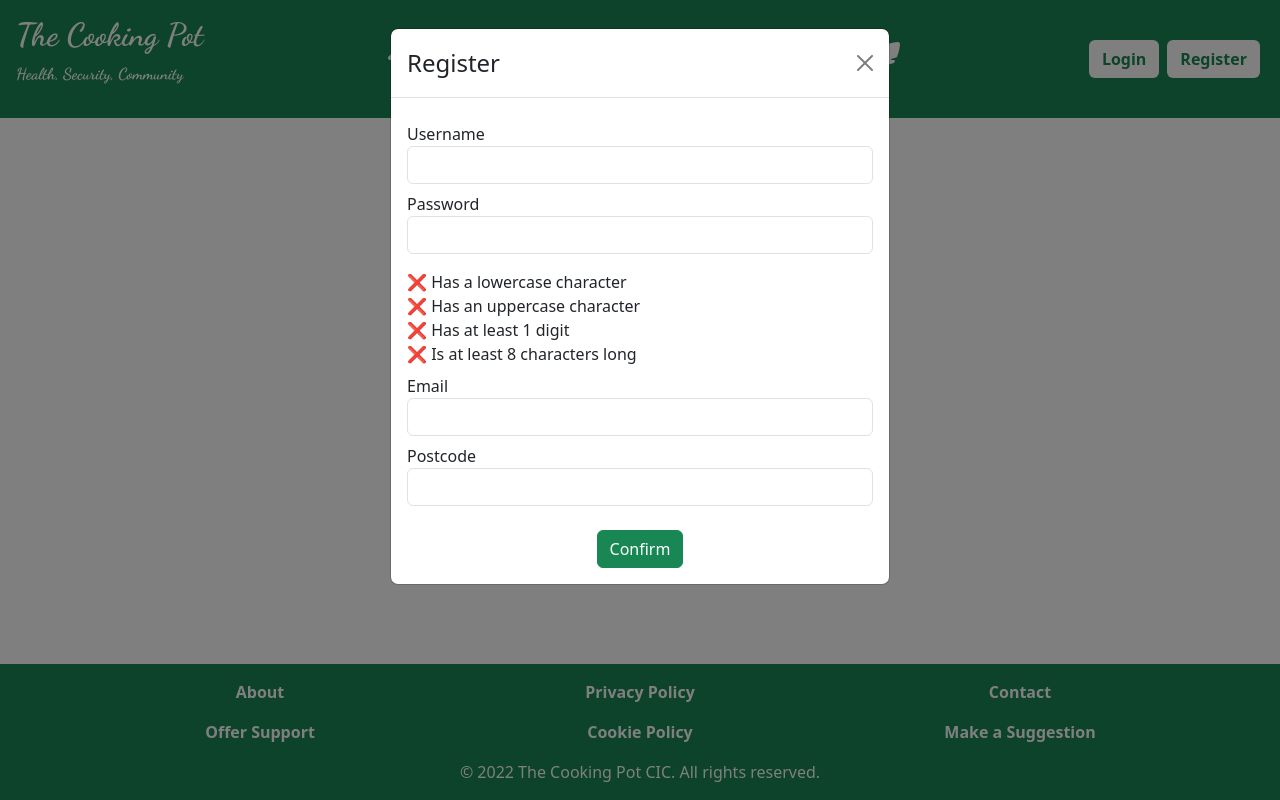
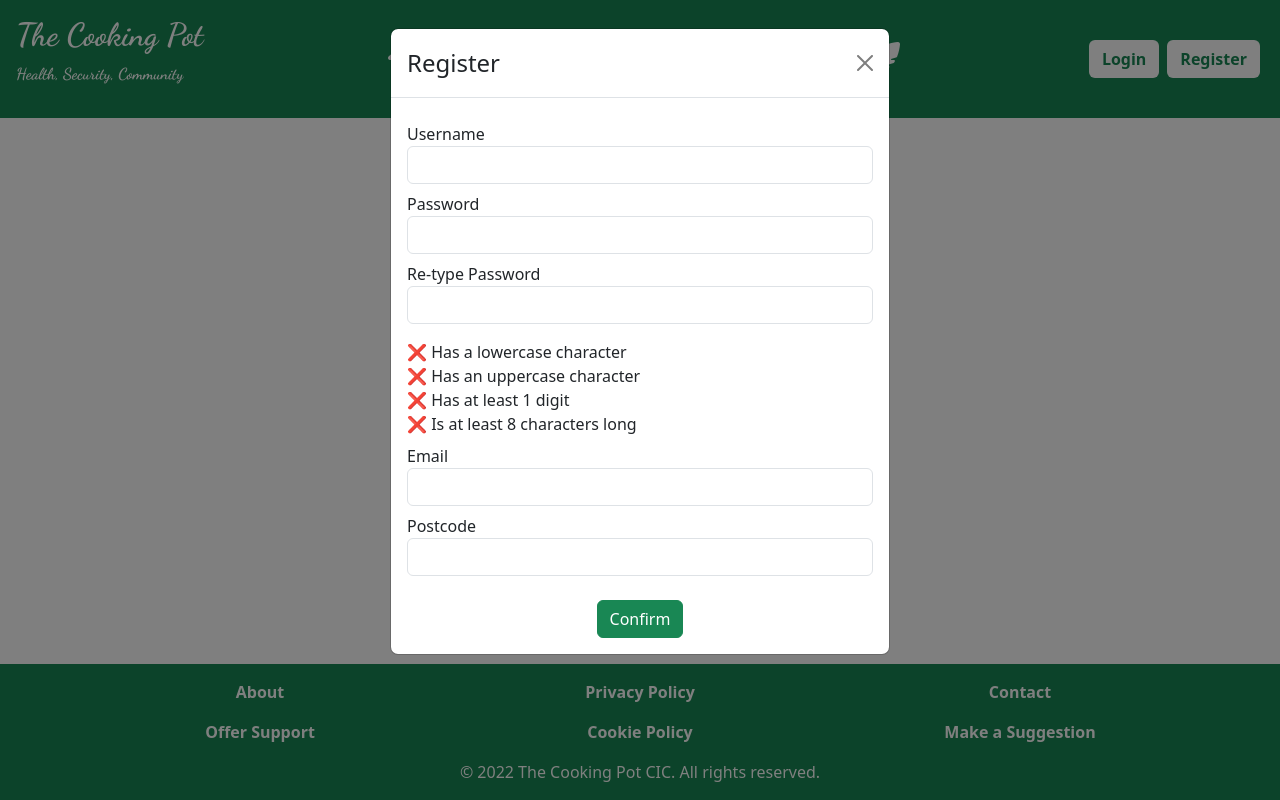
Before and after one commit to CraigAT1181/fe-agrarian-react, a React (Vite) app: page /register in a window 1280 px wide. Built offline with nearby package versions, Linux system fonts and the light colour scheme.

Commit message:
Updated SetNewPassword to also include PasswordChecker

```diff
--- a/src/components/PasswordChecker.jsx
+++ b/src/components/PasswordChecker.jsx
@@ -6,7 +6,6 @@ export default function PasswordChecker({ password }) {
     const uppercasePattern = /[A-Z]/;
     const digitPattern = /\d/;
     const lengthCheck = /.{8,}/;
-
 
     // Initialize state for password conditions
     const [hasLowercase, setHasLowercase] = useState(false);
--- a/src/components/Register.jsx
+++ b/src/components/Register.jsx
@@ -8,6 +8,7 @@ export default function Register() {
   const [isLoading, setIsLoading] = useState(false);
   const [error, setError] = useState(null);
   const [show, setShow] = useState(true);
+  const [retypePassword, setRetypePassword] = useState("");
   const [formData, setFormData] = useState({
     username: "",
     password: "",
@@ -29,7 +30,10 @@ export default function Register() {
     e.preventDefault();
     setIsLoading(true);
     const { username, password, email, postcode } = formData;
-
+    if (formData.password !== retypePassword) {
+      setIsLoading(false);
+      setError("Passwords don't match, please try again.");
+    } else {
       register(username, email, password, postcode)
         .then(({ message }) => {
           if (message === "New user registered.") {
@@ -44,6 +48,7 @@ export default function Register() {
           setIsLoading(false);
           setError({ message: error.message });
         });
+    }
   };
 
   const handleClose = () => {
@@ -60,7 +65,9 @@ export default function Register() {
     );
 
   return (
-    <Modal show={show} onHide={handleClose}>
+    <Modal
+      show={show}
+      onHide={handleClose}>
       <Modal.Header closeButton>
         <Modal.Title>Register</Modal.Title>
       </Modal.Header>
@@ -79,15 +86,26 @@ export default function Register() {
             />
           </div>
           <div className="form-group mt-2">
-            <label htmlFor="password">Password</label>
+            <label htmlFor="password1">Password</label>
             <input
-              id="password"
+              id="password1"
               type="password"
               className="form-control"
               name="password"
               value={formData.password}
               onChange={handleInput}
             />
+            <div className="form-group mt-2">
+              <label htmlFor="password2">Re-type Password</label>
+              <input
+                id="password2"
+                type="password"
+                className="form-control"
+                name="retypePassword"
+                value={retypePassword}
+                onChange={({ target }) => setRetypePassword(target.value)}
+              />
+            </div>
             <PasswordChecker password={formData.password} />
           </div>
           <div className="form-group mt-2">
@@ -113,7 +131,9 @@ export default function Register() {
             />
           </div>
           <div className="d-flex justify-content-center mt-4">
-            <button className="btn btn-success" type="submit">
+            <button
+              className="btn btn-success"
+              type="submit">
               Confirm
             </button>
           </div>
--- a/src/components/SetNewPassword.jsx
+++ b/src/components/SetNewPassword.jsx
@@ -2,6 +2,7 @@ import React, { useState } from "react";
 import { Modal, Alert } from "react-bootstrap";
 import { Link, useNavigate, useParams } from "react-router-dom";
 import { passwordRequest } from "../api/api";
+import PasswordChecker from "./PasswordChecker";
 
 export default function SetNewPassword() {
   const [isLoading, setIsLoading] = useState(false);
@@ -15,6 +16,8 @@ export default function SetNewPassword() {
 
   const token = new URLSearchParams(location.search).get("token");
 
+  const password_pattern = /^(?=.*[a-z])(?=.*[A-Z])(?=.*\d).{8,}$/;
+
   const handleClose = () => {
     setShow(false);
     navigate("/");
@@ -26,10 +29,12 @@ export default function SetNewPassword() {
 
     if (newPassword !== retypePassword) {
       setIsLoading(false);
-      setError("Passwords do not match, please try again.");
+      setError("Passwords don't match, please try again.");
+    } else if (!password_pattern.test(newPassword)) {
+      setIsLoading(false);
+      setError("Password does not meet the required criteria.");
     } else {
       setError(null);
-      setIsLoading(true);
       passwordRequest(newPassword, token)
         .then(({ message }) => {
           setIsLoading(false);
@@ -63,14 +68,14 @@ export default function SetNewPassword() {
             <div>{error}</div>
           </Alert>
         )}
-        {resetSuccess && (
+        {resetSuccess ? (
           <Alert variant="success">
             <div>{resetSuccess}</div>
             <Link to={"/login"}>
               <p>Login</p>
             </Link>
           </Alert>
-        )}
+        ) : (
           <form onSubmit={resetHandler}>
             <div className="form-group mt-2">
               <label htmlFor="newPassword">New Password</label>
@@ -89,6 +94,7 @@ export default function SetNewPassword() {
                 value={retypePassword}
                 onChange={({ target }) => setRetypePassword(target.value)}
               />
+              <PasswordChecker password={newPassword} />
             </div>
             <div className="d-flex justify-content-center mt-4">
               <button
@@ -98,6 +104,7 @@ export default function SetNewPassword() {
               </button>
             </div>
           </form>
+        )}
       </Modal.Body>
     </Modal>
   );
```
Lines whose indentation alone changed are shown as unchanged.
